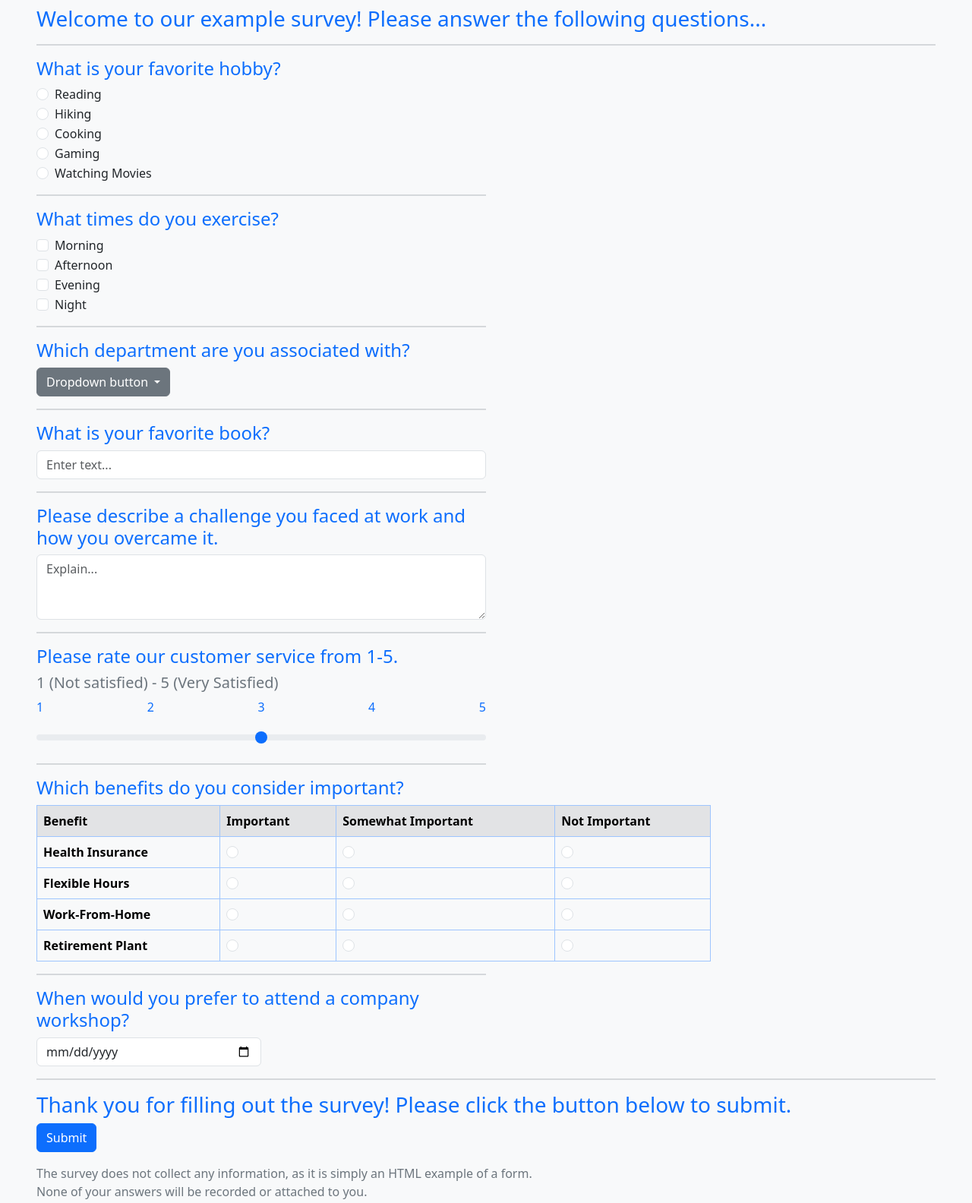
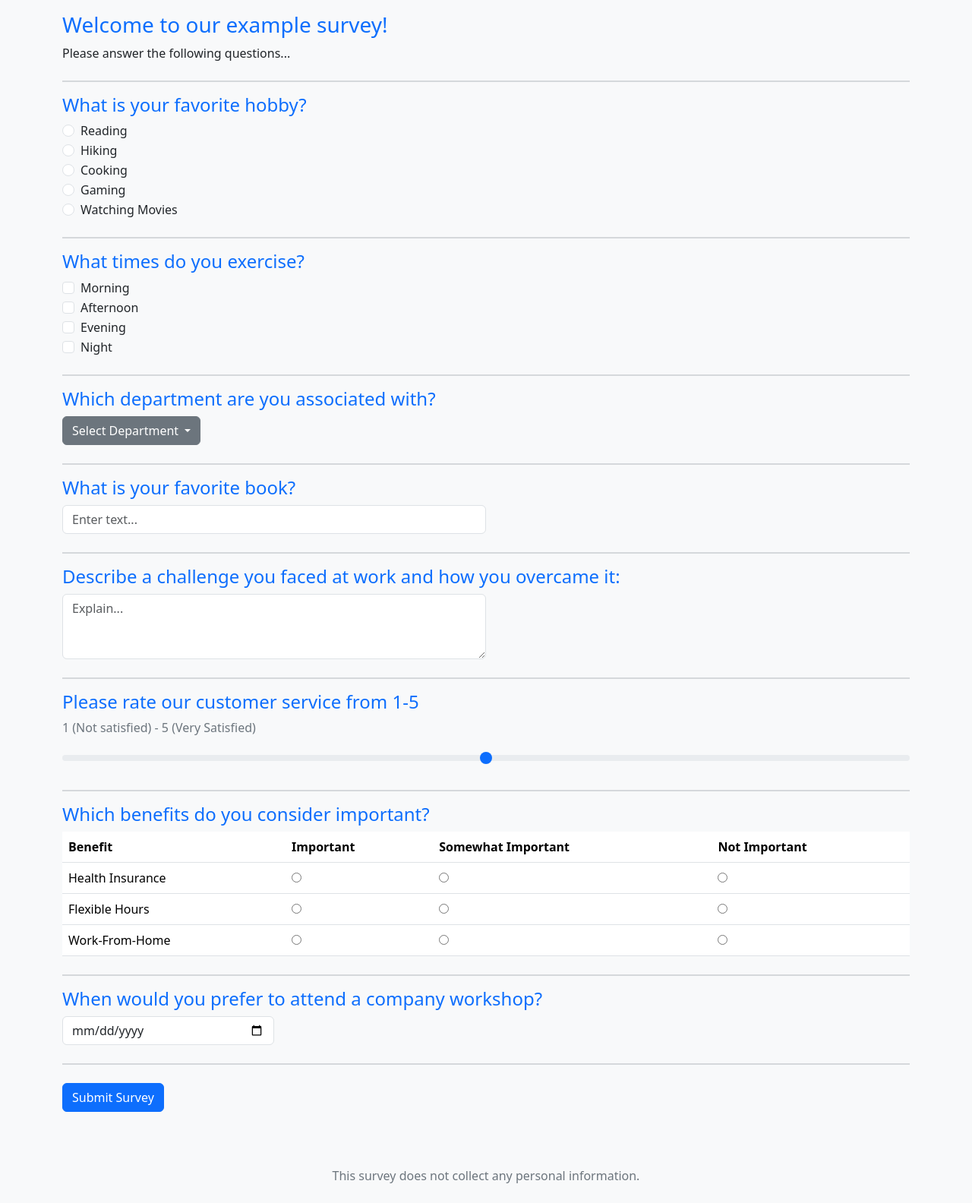
Before and after one commit to dsmyth2/good-app-git, a plain HTML site: page index.html in a window 1280 px wide. Shown: the part 80-1664 px from the top of the page at 76% size. Drawn offline with nearby package versions, Linux system fonts and the light colour scheme.

Commit message:
Improved formatting & readability

```diff
--- a/index.html
+++ b/index.html
@@ -14,167 +14,93 @@
       integrity="sha384-YvpcrYf0tY3lHB60NNkmXc5s9fDVZLESaAA55NDzOxhy9GkcIdslK1eN7N6jIeHz"
       crossorigin="anonymous"
     ></script>
-    <!-- <script src="app.js"></script> -->
     <title>Accessible Website</title>
   </head>
-  <header
-    class="d-flex justify-content-center py-3 bg-secondary text-light shadow-sm rounded-bottom"
-  >
+  <body class="bg-light">
+    <!-- Header with Navigation -->
+    <header class="d-flex justify-content-center py-3 bg-secondary text-light shadow-sm">
       <ul class="nav nav-pills">
-      <li class="nav-item">
-        <a href="#" class="nav-link active" aria-current="page">Home</a>
-      </li>
-      <li class="nav-item">
-        <a href="#" class="nav-link text-light">Features</a>
-      </li>
-      <li class="nav-item">
-        <a href="#" class="nav-link text-light">Pricing</a>
-      </li>
-      <li class="nav-item">
-        <a href="#" class="nav-link text-light">FAQs</a>
-      </li>
-      <li class="nav-item">
-        <a href="#" class="nav-link text-light">About</a>
-      </li>
+        <li class="nav-item"><a href="#" class="nav-link active" aria-current="page">Home</a></li>
+        <li class="nav-item"><a href="#" class="nav-link text-light">Features</a></li>
+        <li class="nav-item"><a href="#" class="nav-link text-light">Pricing</a></li>
+        <li class="nav-item"><a href="#" class="nav-link text-light">FAQs</a></li>
+        <li class="nav-item"><a href="#" class="nav-link text-light">About</a></li>
       </ul>
     </header>
-  <body class="bg-light">
-    <div class="main-body px-5 my-3 bg-light">
-      <div id="welcome">
-        <div class="text-primary h3">
-          Welcome to our example survey! Please answer the following
-          questions...
+
+    <!-- Main Content -->
+    <main class="container py-4">
+      <!-- Introduction Section -->
+      <section id="welcome" class="mb-4">
+        <h3 class="text-primary">Welcome to our example survey!</h3>
+        <p>Please answer the following questions...</p>
+      </section>
+      <hr class="border border-secondary" />
+
+      <!-- Question 1 -->
+      <section id="question-1" class="mb-4">
+        <h4 class="text-primary">What is your favorite hobby?</h4>
+        <div class="radio-group">
+          <div class="form-check">
+            <input class="form-check-input" type="radio" name="hobby" id="hobby-reading" />
+            <label class="form-check-label" for="hobby-reading">Reading</label>
+          </div>
+          <div class="form-check">
+            <input class="form-check-input" type="radio" name="hobby" id="hobby-hiking" />
+            <label class="form-check-label" for="hobby-hiking">Hiking</label>
+          </div>
+          <div class="form-check">
+            <input class="form-check-input" type="radio" name="hobby" id="hobby-cooking" />
+            <label class="form-check-label" for="hobby-cooking">Cooking</label>
+          </div>
+          <div class="form-check">
+            <input class="form-check-input" type="radio" name="hobby" id="hobby-gaming" />
+            <label class="form-check-label" for="hobby-gaming">Gaming</label>
+          </div>
+          <div class="form-check">
+            <input class="form-check-input" type="radio" name="hobby" id="hobby-movies" />
+            <label class="form-check-label" for="hobby-movies">Watching Movies</label>
           </div>
         </div>
+      </section>
       <hr class="border border-secondary" />
-      <div class="" id="question-1">
-        <div class="text-primary h4">
-          <label for="radio-group">What is your favorite hobby?</label>
-        </div>
-        <div class="radio-group">
+
+      <!-- Question 2 -->
+      <section id="question-2" class="mb-4">
+        <h4 class="text-primary">What times do you exercise?</h4>
         <div class="form-check">
-            <input
-              class="form-check-input"
-              type="radio"
-              name="flexRadioDefault"
-              id="flexRadioDefault1"
-            />
-            <label class="form-check-label" for="flexRadioDefault1">
-              Reading
-            </label>
+          <input class="form-check-input" type="checkbox" id="exercise-morning" />
+          <label class="form-check-label" for="exercise-morning">Morning</label>
         </div>
         <div class="form-check">
-            <input
-              class="form-check-input"
-              type="radio"
-              name="flexRadioDefault"
-              id="flexRadioDefault2"
-            />
-            <label class="form-check-label" for="flexRadioDefault2">
-              Hiking
-            </label>
+          <input class="form-check-input" type="checkbox" id="exercise-afternoon" />
+          <label class="form-check-label" for="exercise-afternoon">Afternoon</label>
         </div>
         <div class="form-check">
-            <input
-              class="form-check-input"
-              type="radio"
-              name="flexRadioDefault"
-              id="flexRadioDefault2"
-            />
-            <label class="form-check-label" for="flexRadioDefault2">
-              Cooking
-            </label>
+          <input class="form-check-input" type="checkbox" id="exercise-evening" />
+          <label class="form-check-label" for="exercise-evening">Evening</label>
         </div>
         <div class="form-check">
-            <input
-              class="form-check-input"
-              type="radio"
-              name="flexRadioDefault"
-              id="flexRadioDefault2"
-            />
-            <label class="form-check-label" for="flexRadioDefault2">
-              Gaming
-            </label>
+          <input class="form-check-input" type="checkbox" id="exercise-night" />
+          <label class="form-check-label" for="exercise-night">Night</label>
         </div>
-          <div class="form-check">
-            <input
-              class="form-check-input"
-              type="radio"
-              name="flexRadioDefault"
-              id="flexRadioDefault2"
-            />
-            <label class="form-check-label" for="flexRadioDefault2">
-              Watching Movies
-            </label>
-          </div>
-        </div>
-      </div>
-      <hr class="border border-secondary w-50" />
-      <div id="question-2">
-        <div class="text-primary h4">
-          <label for="form-check">What times do you exercise?</label>
-        </div>
-        <div class="form-check">
-          <input
-            class="form-check-input"
-            type="checkbox"
-            value=""
-            id="flexCheckDefault"
-          />
-          <label class="form-check-label" for="flexCheckDefault">
-            Morning
-          </label>
-        </div>
-        <div class="form-check">
-          <input
-            class="form-check-input"
-            type="checkbox"
-            value=""
-            id="flexCheckDefault"
-          />
-          <label class="form-check-label" for="flexCheckDefault">
-            Afternoon
-          </label>
-        </div>
-        <div class="form-check">
-          <input
-            class="form-check-input"
-            type="checkbox"
-            value=""
-            id="flexCheckDefault"
-          />
-          <label class="form-check-label" for="flexCheckDefault">
-            Evening
-          </label>
-        </div>
-        <div class="form-check">
-          <input
-            class="form-check-input"
-            type="checkbox"
-            value=""
-            id="flexCheckDefault"
-          />
-          <label class="form-check-label" for="flexCheckDefault"> Night </label>
-        </div>
-      </div>
-      <hr class="border border-secondary w-50" />
-      <div id="question-3">
-        <div class="text-primary h4">
-          <label for="form-check"
-            >Which department are you associated with?</label
-          >
-        </div>
+      </section>
+      <hr class="border border-secondary" />
+
+      <!-- Question 3 -->
+      <section id="question-3" class="mb-4">
+        <h4 class="text-primary">Which department are you associated with?</h4>
         <div class="dropdown">
           <button
             class="btn btn-secondary dropdown-toggle"
             type="button"
-            id="dropdownMenuButton1"
+            id="departmentDropdown"
             data-bs-toggle="dropdown"
             aria-expanded="false"
           >
-            Dropdown button
+            Select Department
           </button>
-          <ul class="dropdown-menu" aria-labelledby="dropdownMenuButton1">
+          <ul class="dropdown-menu" aria-labelledby="departmentDropdown">
             <li><a class="dropdown-item" href="#">Sales</a></li>
             <li><a class="dropdown-item" href="#">Marketing</a></li>
             <li><a class="dropdown-item" href="#">HR</a></li>
@@ -183,228 +109,85 @@
             <li><a class="dropdown-item" href="#">Finance</a></li>
           </ul>
         </div>
+      </section>
+      <hr class="border border-secondary" />
+
+      <!-- Question 4 -->
+      <section id="question-4" class="mb-4">
+        <h4 class="text-primary">What is your favorite book?</h4>
+        <div class="input-group w-50">
+          <input type="text" class="form-control" placeholder="Enter text..." />
         </div>
-      <hr class="border border-secondary w-50" />
-      <div id="question-4">
-        <div class="text-primary h4">
-          <label for="">What is your favorite book?</label>
-        </div>
-        <div class="input-group mb-3 w-50">
-          <input
-            type="text"
-            class="form-control"
-            placeholder="Enter text..."
-            aria-label=""
-            aria-describedby="basic-addon1"
-          />
-        </div>
-      </div>
-      <hr class="border border-secondary w-50" />
-      <div id="question-5">
-        <div class="text-primary h4 w-50">
-          Please describe a challenge you faced at work and how you overcame it.
-        </div>
-        <div class="input-group mb-3 w-50">
-          <textarea
-            class="form-control"
-            id="q5-textarea"
-            rows="3"
-            placeholder="Explain..."
-          ></textarea>
-        </div>
-      </div>
-      <hr class="border border-secondary w-50" />
-      <div id="question-6">
-        <div class="text-primary h4 w-50">
-          Please rate our customer service from 1-5.
-        </div>
-        <div class="text-secondary h5 w-50">
-          1 (Not satisfied) - 5 (Very Satisfied)
-        </div>
-        <div id="q6-input" class="w-50">
-          <label
-            for="q6-range"
-            class="text-primary d-flex flex-fill justify-content-between"
-          >
-            <p>1</p>
-            <p>2</p>
-            <p>3</p>
-            <p>4</p>
-            <p>5</p>
-          </label>
-          <input
-            type="range"
-            name=""
-            id="q6-range"
-            class="form-range"
-            min="1"
-            max="5"
-          />
-        </div>
-      </div>
-      <hr class="border border-secondary w-50" />
-      <div id="question-7">
-        <div class="text-primary h4 w-50">
-          Which benefits do you consider important?
-        </div>
-        <div id="table-div" class="w-75">
-          <table
-            class="table table-light table-hover table-bordered border-primary-subtle"
-          >
-            <thead class="table-secondary border border-primary-subtle">
+      </section>
+      <hr class="border border-secondary" />
+
+      <!-- Question 5 -->
+      <section id="question-5" class="mb-4">
+        <h4 class="text-primary">Describe a challenge you faced at work and how you overcame it:</h4>
+        <textarea class="form-control w-50" rows="3" placeholder="Explain..."></textarea>
+      </section>
+      <hr class="border border-secondary" />
+
+      <!-- Question 6 -->
+      <section id="question-6" class="mb-4">
+        <h4 class="text-primary">Please rate our customer service from 1-5</h4>
+        <p class="text-secondary">1 (Not satisfied) - 5 (Very Satisfied)</p>
+        <input type="range" class="form-range" min="1" max="5" />
+      </section>
+      <hr class="border border-secondary" />
+
+      <!-- Question 7 -->
+      <section id="question-7" class="mb-4">
+        <h4 class="text-primary">Which benefits do you consider important?</h4>
+        <table class="table table-hover">
+          <thead>
             <tr>
-                <th scope="col">Benefit</th>
-                <th scope="col">Important</th>
-                <th scope="col">Somewhat Important</th>
-                <th scope="col">Not Important</th>
+              <th>Benefit</th>
+              <th>Important</th>
+              <th>Somewhat Important</th>
+              <th>Not Important</th>
             </tr>
           </thead>
           <tbody>
             <tr>
-                <th scope="row">Health Insurance</th>
-                <td class="">
-                  <input
-                    class="form-check-input"
-                    type="radio"
-                    name="health-insurance"
-                    id=""
-                  />
-                </td>
-                <td class="">
-                  <input
-                    class="form-check-input"
-                    type="radio"
-                    name="health-insurance"
-                    id=""
-                  />
-                </td>
-                <td class="">
-                  <input
-                    class="form-check-input"
-                    type="radio"
-                    name="health-insurance"
-                    id=""
-                  />
-                </td>
+              <td>Health Insurance</td>
+              <td><input type="radio" name="health-insurance" /></td>
+              <td><input type="radio" name="health-insurance" /></td>
+              <td><input type="radio" name="health-insurance" /></td>
             </tr>
             <tr>
-                <th scope="row">Flexible Hours</th>
-                <td class="">
-                  <input
-                    class="form-check-input"
-                    type="radio"
-                    name="flexible-hours"
-                    id=""
-                  />
-                </td>
-                <td class="">
-                  <input
-                    class="form-check-input"
-                    type="radio"
-                    name="flexible-hours"
-                    id=""
-                  />
-                </td>
-                <td class="">
-                  <input
-                    class="form-check-input"
-                    type="radio"
-                    name="flexible-hours"
-                    id=""
-                  />
-                </td>
+              <td>Flexible Hours</td>
+              <td><input type="radio" name="flexible-hours" /></td>
+              <td><input type="radio" name="flexible-hours" /></td>
+              <td><input type="radio" name="flexible-hours" /></td>
             </tr>
             <tr>
-                <th scope="row">Work-From-Home</th>
-                <td class="">
-                  <input
-                    class="form-check-input"
-                    type="radio"
-                    name="work-home"
-                    id=""
-                  />
-                </td>
-                <td class="">
-                  <input
-                    class="form-check-input"
-                    type="radio"
-                    name="work-home"
-                    id=""
-                  />
-                </td>
-                <td class="">
-                  <input
-                    class="form-check-input"
-                    type="radio"
-                    name="work-home"
-                    id=""
-                  />
-                </td>
-              </tr>
-              <tr>
-                <th scope="row">Retirement Plant</th>
-                <td class="">
-                  <input
-                    class="form-check-input"
-                    type="radio"
-                    name="retirement-plan"
-                    id=""
-                  />
-                </td>
-                <td class="">
-                  <input
-                    class="form-check-input"
-                    type="radio"
-                    name="retirement-plan"
-                    id=""
-                  />
-                </td>
-                <td class="">
-                  <input
-                    class="form-check-input"
-                    type="radio"
-                    name="retirement-plan"
-                    id=""
-                  />
-                </td>
+              <td>Work-From-Home</td>
+              <td><input type="radio" name="work-from-home" /></td>
+              <td><input type="radio" name="work-from-home" /></td>
+              <td><input type="radio" name="work-from-home" /></td>
             </tr>
           </tbody>
         </table>
+      </section>
+      <hr class="border border-secondary" />
+
+      <!-- Question 8 -->
+      <section id="question-8" class="mb-4">
+        <h4 class="text-primary">When would you prefer to attend a company workshop?</h4>
+        <input type="date" class="form-control w-25" />
+      </section>
+      <hr class="border border-secondary" />
+
+      <!-- Submit Button -->
+      <div class="mt-4">
+        <button class="btn btn-primary" type="submit">Submit Survey</button>
       </div>
-      </div>
-      <hr class="border border-secondary w-50" />
-      <div id="question-8">
-        <div class="text-primary h4 w-50">
-          When would you prefer to attend a company workshop?
-        </div>
-        <div id="date-picker">
-          <input
-            type="date"
-            class="form-control w-25"
-            name="date-select"
-            id=""
-          />
-        </div>
-      </div>
-      <hr class="border border-secondary" />
-      <div id="thank-you">
-        <div class="text-primary h3">
-          Thank you for filling out the survey! Please click the button below to
-          submit.
-        </div>
-        <div id="thank-you-btn">
-          <button type="button" class="btn btn-primary">Submit</button>
-        </div>
-      </div>
-    </div>
-    <div class="px-5 my-3 bg-light">
-      <div id="disclosure">
-        <p class="text-secondary">
-          The survey does not collect any information, as it is simply an HTML
-          example of a form.<br />None of your answers will be recorded or
-          attached to you.
-        </p>
-      </div>
-    </div>
+    </main>
+
+    <!-- Footer -->
+    <footer class="container mt-5 text-center">
+      <p class="text-secondary">This survey does not collect any personal information.</p>
+    </footer>
   </body>
 </html>
```
Lines whose indentation alone changed are shown as unchanged.
